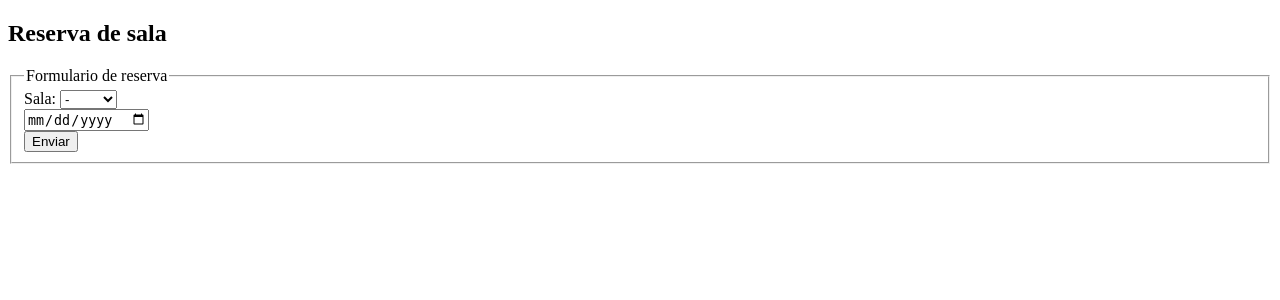
After one commit to 1-Lenguaje-de-programacion-web-eFundae/Reto8-UD1-Backend2-1, a Flask app: page /nueva-reserva in a window 1280 px wide. The commit adds this page. Shown: the top 300 px of the page. Run offline with Flask 3, Linux system fonts and the light colour scheme; the visitor is signed in with stand-in values (Sample User, id 1).

Commit message:
Extra: formulario de reserva de salas

```diff
--- a/app.py
+++ b/app.py
@@ -1,9 +1,12 @@
-from datetime import timedelta
+from datetime import date, datetime, timedelta
 from flask import Flask, redirect, render_template, request, url_for
 from flask_login import LoginManager, current_user, login_user, logout_user
+from modelo.Salas import Salas
+from modelo.ListaReserva import ListaReservas
 from modelo.Rango import Rango
 from modelo.ListaUsers import ListaUsers
 from modelo.User import Usuario
+from modelo.Reserva import Reserva
 
 
 app = Flask(__name__)
@@ -26,6 +29,7 @@ def index():
 
 @app.route("/login", methods=["GET", "POST"])
 def login():
+    # Si ya ha iniciado sesión
     if current_user.is_authenticated:
         return redirect(url_for("index"))
 
@@ -44,7 +48,7 @@ def login():
 @app.route("/logon", methods=["GET", "POST"])
 def logon():
     # Solo puede acceder el senséi
-    if current_user.rango != Rango.SENSEI:
+    if current_user.is_anonymous or current_user.rango != Rango.SENSEI:
         print("Acceso no autorizado")
         return redirect(url_for("index"))
 
@@ -56,5 +60,45 @@ def logout():
     logout_user()
     return redirect(url_for('index'))
 
+@app.route("/nueva-reserva")
+def reserva():
+    # Se debe iniciar sesión para reservar sala
+    if current_user.is_anonymous:
+        print("Acceso no autorizado")
+        return redirect(url_for("index"))
+
+    if request.method == "POST":
+        salaStr = request.form.get("sala")
+
+        # Los profesores no pueden reservar el Sento
+        if current_user.rango is Rango.PROFESOR and salaStr is "SENTO":
+            print("Los profesores no pueden reservar el Sento")
+            return redirect(url_for("nueva-reserva"))
+
+        fecha = request.form.get("fecha")
+        salaEnum = ""
+
+        match salaStr:
+            case "SENTO":
+                salaEnum = Salas.SENTO
+            case "AULA":
+                salaEnum = Salas.AULA
+
+        nuevaReserva = Reserva(
+            id=ListaReservas.listaReservas.__len__() + 1,
+            profesor=Usuario(
+                current_user.id, current_user.nombre, current_user.email,
+                current_user.contraseña, current_user.rango
+            ),
+            sala=salaEnum,
+            fecha=datetime.strptime(fecha, f"%Y-%m-%d").date()
+        )
+
+        ListaReservas.addReserva(nuevaReserva)
+        print("Se ha creado una nueva mrseerva de {}".format(current_user.nombre))
+        return redirect(url_for("rservas"))
+
+    return render_template("reservas_form.html")
+
 if __name__ == "__main__":
     app.run(debug=True)
--- /dev/null
+++ b/modelo/Salas.py
@@ -0,0 +1,6 @@
+from enum import Enum
+
+
+class Salas(Enum):
+    SENTO = 1,
+    AULA = 2
--- a/templates/index.html
+++ b/templates/index.html
@@ -10,6 +10,7 @@
         <br>
         <a href="/login">Iniciar sesión</a><br><br>
         <a href="/logout">Cerrar sesión</a><br><br>
-        <a href="logon">Crear usuario</a>
+        <a href="/logon">Crear usuario</a><br><br>
+		<a href="/reserva">Reservar sala</a><br><br>
 	</body>
 </html>
--- /dev/null
+++ b/templates/reservas_form.html
@@ -0,0 +1,35 @@
+<!DOCTYPE html>
+</DOCTYPE>
+<html lang="es-ES">
+
+<head>
+    <title>Formulario de reserva de sala</title>
+    <meta charset="UTF-8">
+    <link href="" rel="stylesheet" media="all" type="text/css">
+</head>
+
+<body>
+    <h2>Reserva de sala</h2>
+    <fieldset>
+        <legend>Formulario de reserva</legend>
+        <form action="" method="POST">
+            <div>
+                <label for="sala">Sala: </label>
+                <select name="sala">
+                    <option selected disabled style="display: none;"> - </option>
+                    <option value="SENTO">Sento</option>
+                    <option value="AULA">Aula</option>
+                </select>
+            </div>
+            <div>
+                <label for="fecha"></label>
+                <input type="date" name="fecha">
+            </div>
+            <div>
+                <button type="submit" name="btnReserva" value="Enviar">Enviar</button>
+            </div>
+        </form>
+    </fieldset>
+</body>
+
+</html>
```
Also changed, not shown: modelo/ListaReserva.py (added, +14 -0 lines), modelo/Reserva.py (added, +7 -0 lines).
